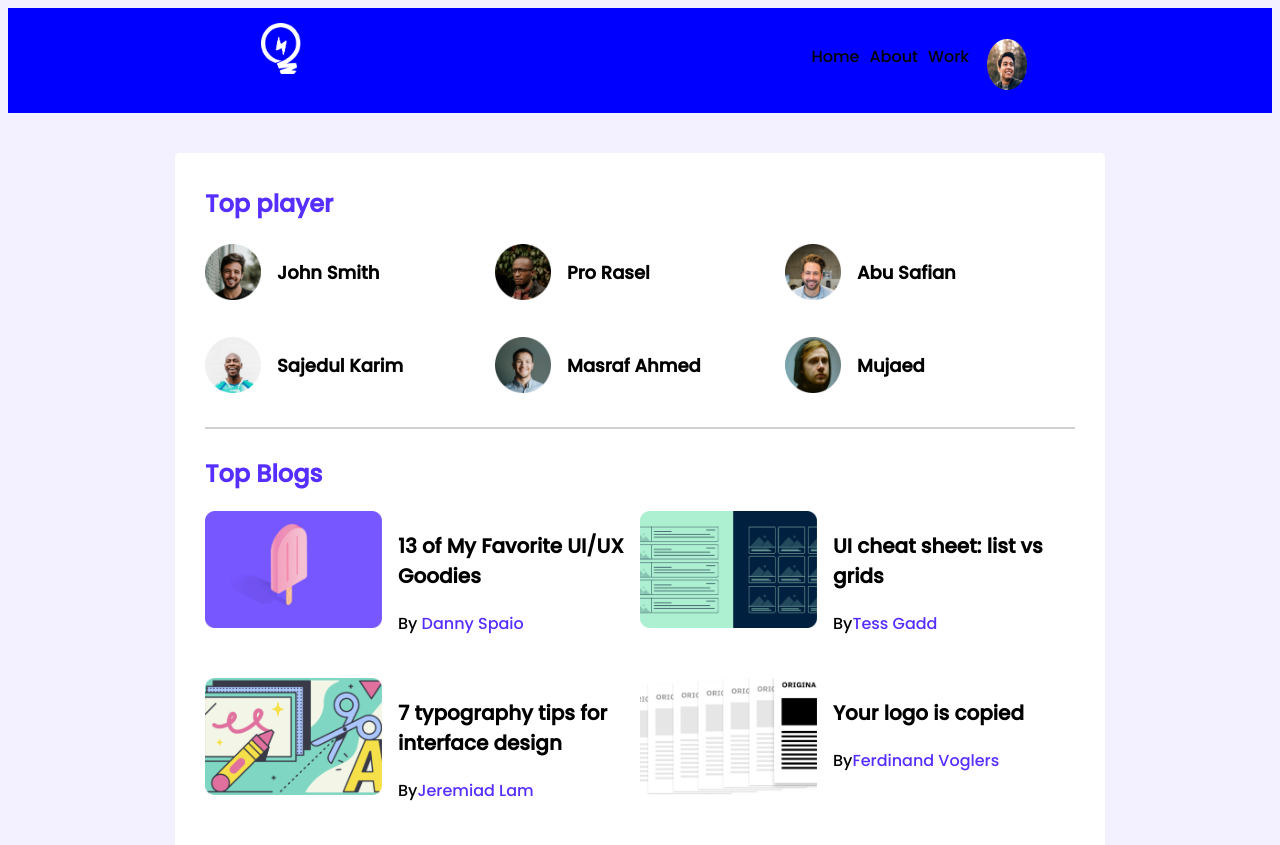
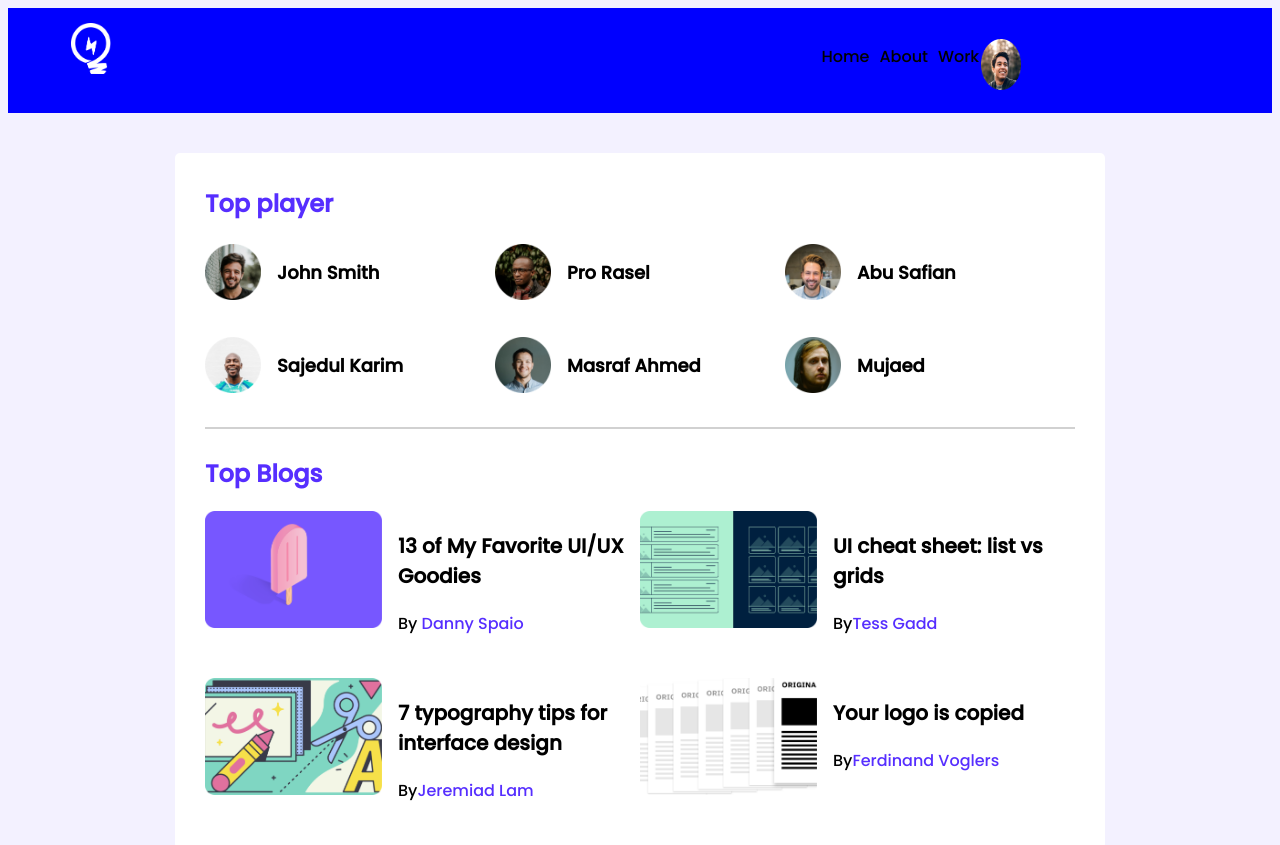
Before and after one commit to chamanion/leader-board-css, a plain HTML site: page index.html in a window 1280 px wide. Shown: the top 845 px of the page. Drawn offline with Linux system fonts and the light colour scheme.

Commit message:
3rd-leader-board-css

```diff
--- a/style.css
+++ b/style.css
@@ -17,7 +17,7 @@ nav{
 nav img{
     width: 40px;
     height: 51px;
-    padding-left:20%;
+    padding-left:5%;
     padding-top: 15px;
 }
 nav ul{
@@ -27,7 +27,7 @@ nav ul{
 
 }
 nav ul li{
-    margin-right: 10px;
+    margin-left: 10px;
     list-style: none;
     padding-top: 20px;
 
```
